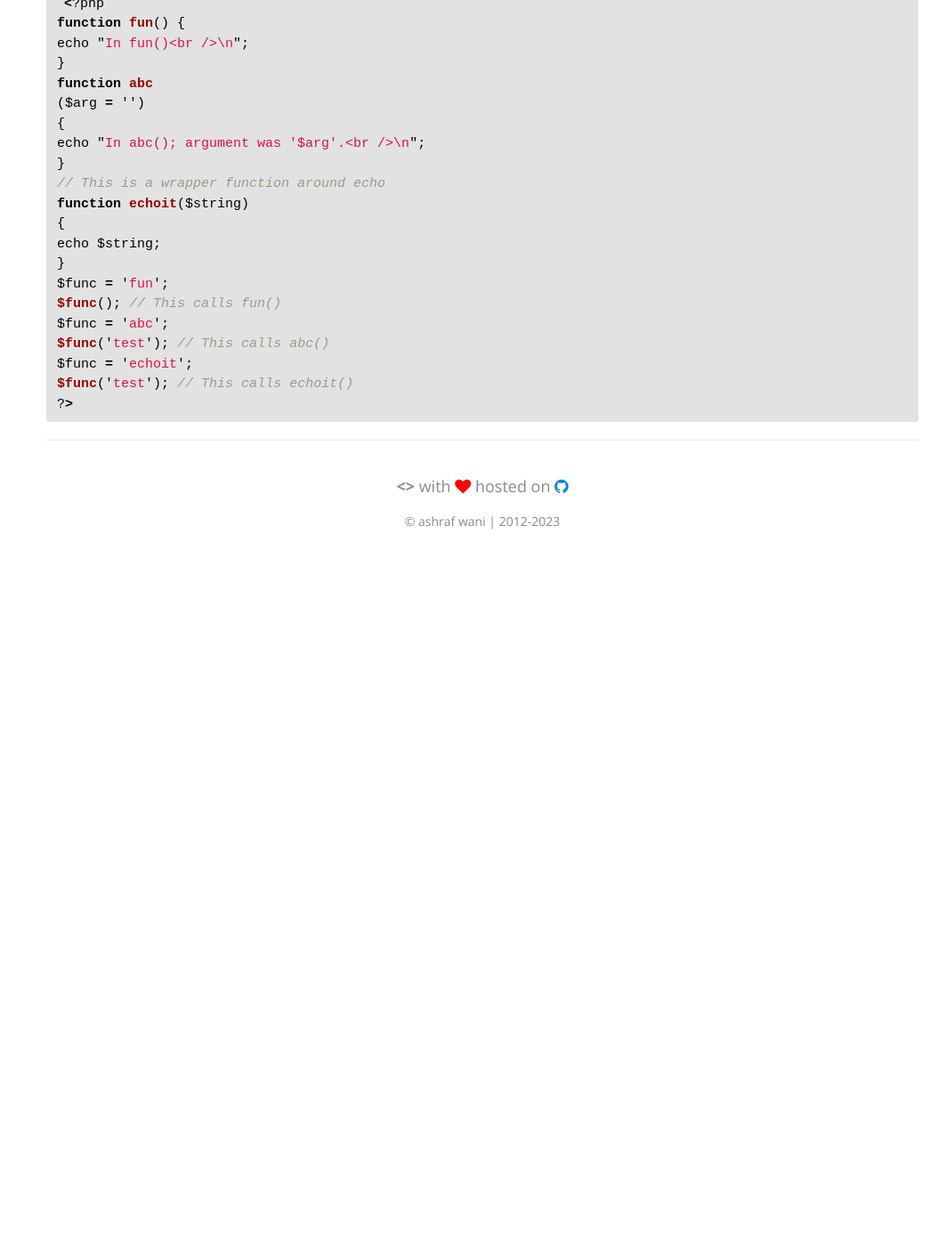
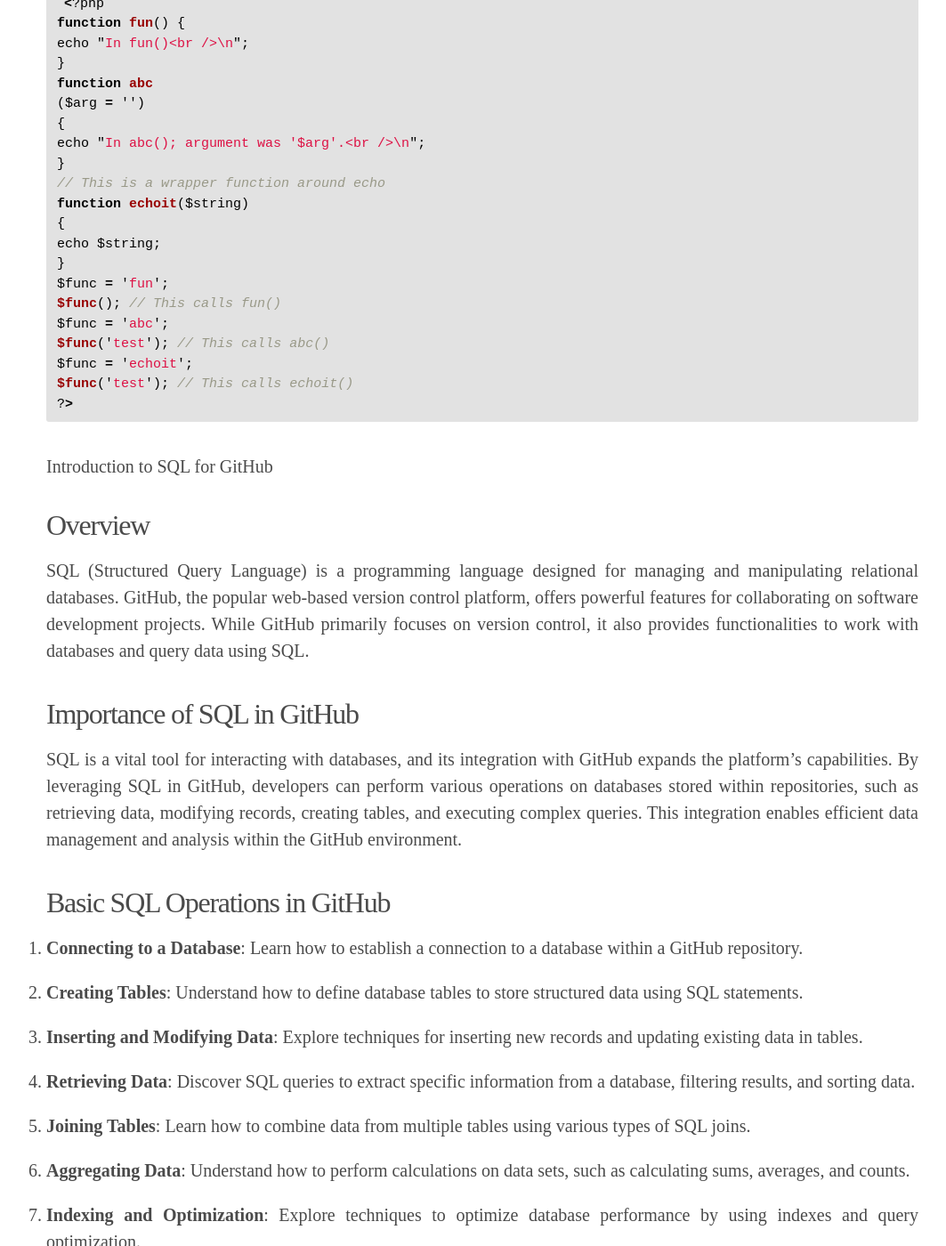
Before and after one commit to ashrafwani/ashrafwani.github.io, a Jekyll site: the page built from _posts/25-04-23-newtopic.markdown, in a window 1280 px wide and 1400 px high, scrolled down 3541 px. Shown: the whole window at 89% size, without its empty margins (98-1161 px from the left). Built offline with Jekyll 4.4.1, drawn with Linux system fonts in a browser that asks for light colours; nearby versions of some CDN libraries; some web fonts are replaced; a script that is not in the unit is left out; comment, search, counter and statistics services are not loaded; before the commit the page ends 4151 px from its top, so only the background shows below that; some of the changed text lies outside the part shown.

Commit message:
Update 25-04-23-newtopic.markdown

````diff
--- a/_posts/25-04-23-newtopic.markdown
+++ b/_posts/25-04-23-newtopic.markdown
@@ -136,3 +136,31 @@
 $func('test'); // This calls echoit()
 ?>
 ```
+
+# Introduction to SQL for GitHub
+
+## Overview
+SQL (Structured Query Language) is a programming language designed for managing and manipulating relational databases. GitHub, the popular web-based version control platform, offers powerful features for collaborating on software development projects. While GitHub primarily focuses on version control, it also provides functionalities to work with databases and query data using SQL.
+
+## Importance of SQL in GitHub
+SQL is a vital tool for interacting with databases, and its integration with GitHub expands the platform's capabilities. By leveraging SQL in GitHub, developers can perform various operations on databases stored within repositories, such as retrieving data, modifying records, creating tables, and executing complex queries. This integration enables efficient data management and analysis within the GitHub environment.
+
+## Basic SQL Operations in GitHub
+1. **Connecting to a Database**: Learn how to establish a connection to a database within a GitHub repository.
+2. **Creating Tables**: Understand how to define database tables to store structured data using SQL statements.
+3. **Inserting and Modifying Data**: Explore techniques for inserting new records and updating existing data in tables.
+4. **Retrieving Data**: Discover SQL queries to extract specific information from a database, filtering results, and sorting data.
+5. **Joining Tables**: Learn how to combine data from multiple tables using various types of SQL joins.
+6. **Aggregating Data**: Understand how to perform calculations on data sets, such as calculating sums, averages, and counts.
+7. **Indexing and Optimization**: Explore techniques to optimize database performance by using indexes and query optimization.
+8. **Transactions and Concurrency**: Learn about handling concurrent access and maintaining data integrity through transactions.
+
+## Advanced SQL Features in GitHub
+1. **Views**: Understand how to create virtual tables that present a subset of data from one or more tables.
+2. **Stored Procedures**: Explore the creation of reusable SQL routines to encapsulate complex logic and improve code modularity.
+3. **Triggers**: Learn how to define actions triggered by specific database events, such as inserting, updating, or deleting records.
+4. **Full-text Search**: Discover techniques to perform advanced text-based searches within the GitHub database.
+5. **Security and Permissions**: Understand how to manage user access rights and protect sensitive data using SQL authorization mechanisms.
+
+## Conclusion
+SQL plays a crucial role in managing databases within GitHub repositories, empowering developers to work with structured data efficiently. By mastering SQL operations in GitHub, you can effectively leverage the power of databases, enhance collaboration, and derive meaningful insights from your projects.
````
